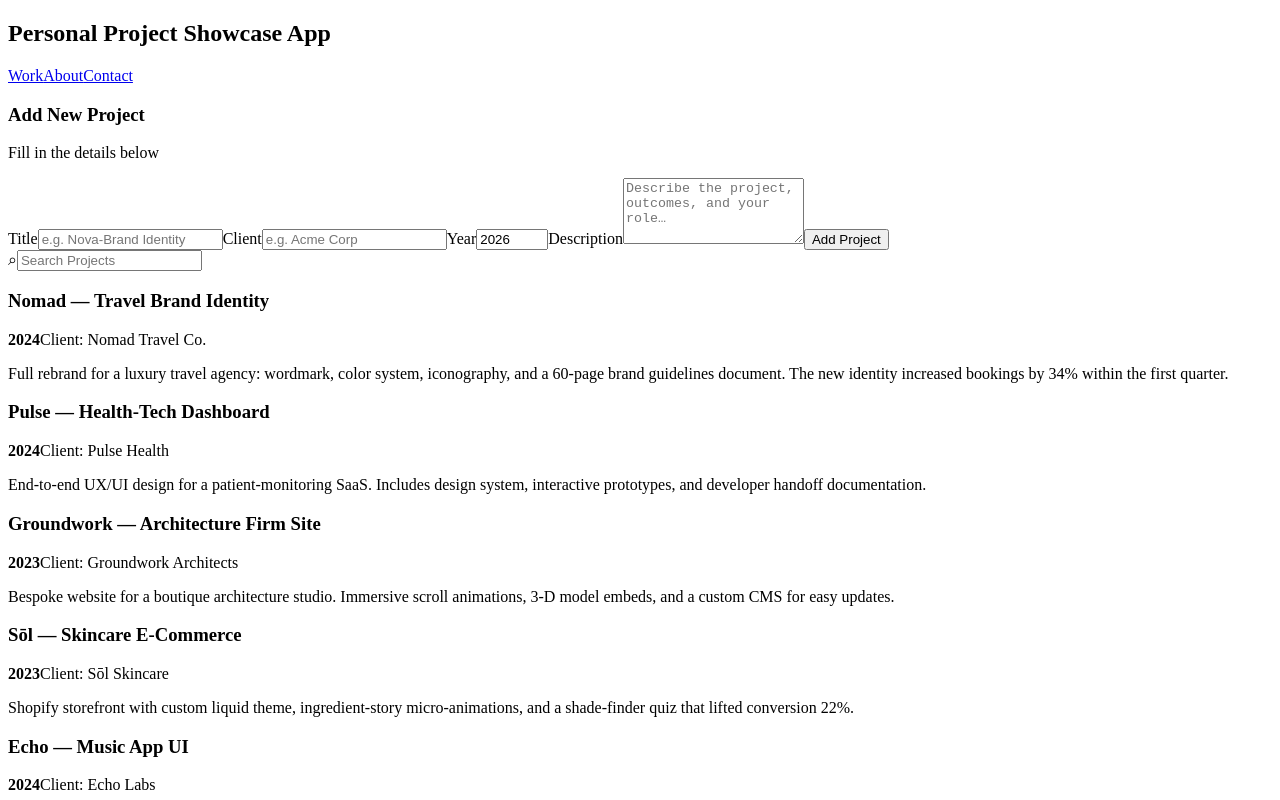
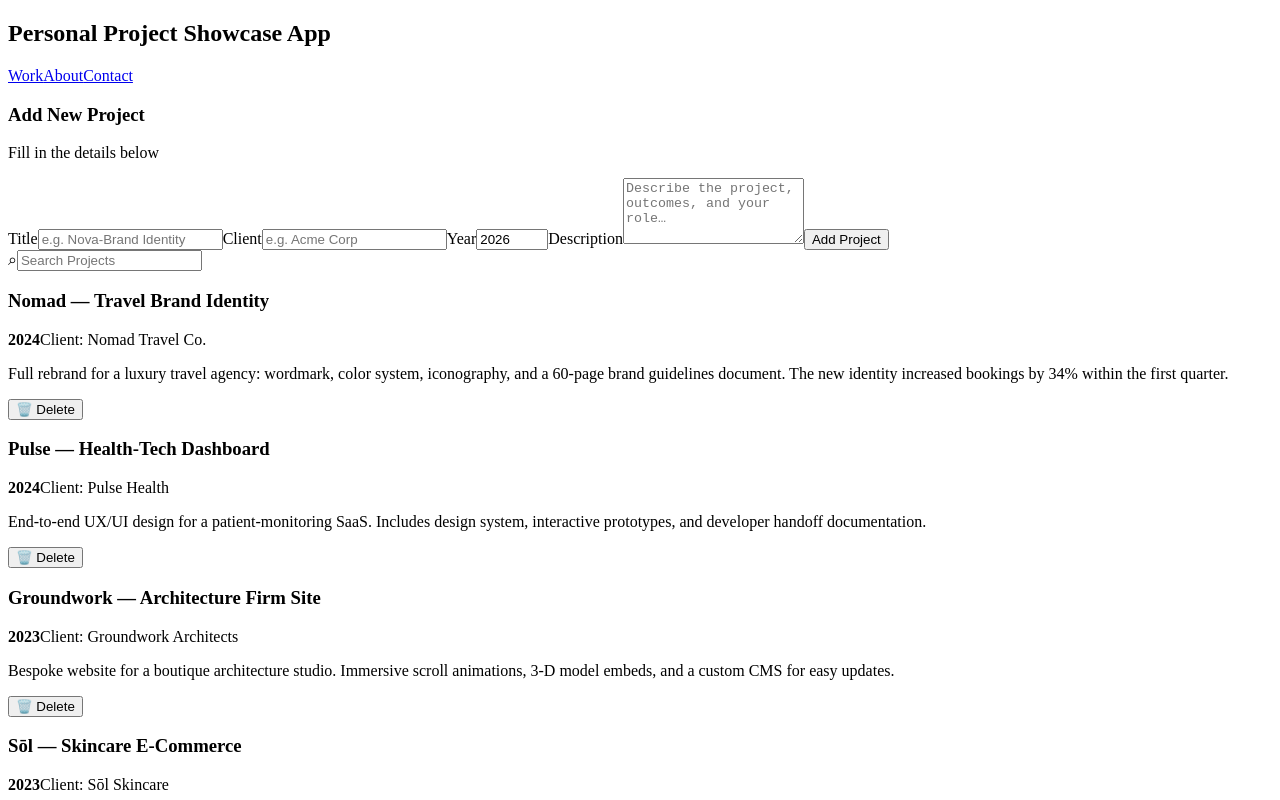
Before and after one commit to shara-arch/react-portfolio, a React (Vite) app in the folder react-portfolio/: page / in a window 1280 px wide. Shown: the top 800 px of the page. Built offline with nearby package versions, Linux system fonts and the light colour scheme.

Commit message:
Update Add Project Button and add delete button

```diff
--- a/react-portfolio/src/App.jsx
+++ b/react-portfolio/src/App.jsx
@@ -1,4 +1,4 @@
-import { useState, useReducer, useCallback } from "react";
+import { useState, useCallback } from "react";
 import Header from "./components/Header";
 import ProjectList from "./components/ProjectList";
 import AddProjectForm from "./components/AddProjectForm";
@@ -26,12 +26,23 @@ function App(){
         setProjects([...projects, newProject]);
     };
 
+    const handleDeleteProject = (projectId) => {
+        setProjects(projects.filter(p => p.id !== projectId));
+    };
+
         return(
         <section>
             <Header />
+            <section className="grid-container">
+            <div>
             <AddProjectForm onAddProject={handleAddProject} />
+            </div>
+            <div>
             <SearchBar value={searchQuery} onChange={setSearchQuery} />
-            <ProjectList projects={filteredProjects} searchQuery={searchQuery} />
+            <ProjectList projects={filteredProjects} searchQuery={searchQuery} onDeleteProject={handleDeleteProject} />
+            </div>
+
+            </section>
         </section>
 
     )
--- a/react-portfolio/src/components/AddProjectForm.jsx
+++ b/react-portfolio/src/components/AddProjectForm.jsx
@@ -24,7 +24,7 @@ function AddProjectForm ({onAddProject}) {
 
     // Reset form
     setForm(InitialState);
-    setError({});
+    setError('');
   };
     return(
         <section className="project-form-card">
--- a/react-portfolio/src/components/ProjectCard.jsx
+++ b/react-portfolio/src/components/ProjectCard.jsx
@@ -1,14 +1,14 @@
 import React from "react";
 
-function ProjectCard({project, index}){
-    const {title, description, year, client} = project;
+function ProjectCard({project, onDelete}){
+    const {id, title, description, year, client} = project;
     return(
         <div className="project-card">
             <h3>{title}</h3>
             <strong>{year}</strong>
             <span>Client:</span><span id="project-client"> {client}</span>
             <p id="project-description">{description}</p>
-
+            <button onClick={() => onDelete(id)} className="delete-btn" aria-label="delete button">🗑️ Delete</button>
         </div>
     )
 }
--- a/react-portfolio/src/components/ProjectList.jsx
+++ b/react-portfolio/src/components/ProjectList.jsx
@@ -1,12 +1,12 @@
 import React from "react";
 import ProjectCard from "./ProjectCard";
 
-function ProjectList ({projects, searchQuery}) {
+function ProjectList ({projects, searchQuery, onDeleteProject}) {
     return(
         <div className="project-List">
             {projects.length > 0 ? (
                 projects.map(project => (
-                   <ProjectCard key={project.id} project={project} />
+                   <ProjectCard key={project.id} project={project} onDelete={onDeleteProject} />
                 ))
             ): (<div className="empty-state" role="status">
         <span className="empty-icon">◎</span>
--- a/react-portfolio/src/components/SearchBar.jsx
+++ b/react-portfolio/src/components/SearchBar.jsx
@@ -4,7 +4,7 @@ function SearchBar ({value, onChange }) {
     return(
         <div>
             <span className="search-icon" aria-hidden="true">⌕</span>
-            <input type="text" Placeholder="Search Projects" value={value} onChange={(e) => onChange(e.target.value)} />
+            <input type="text" placeholder="Search Projects" value={value} onChange={(e) => onChange(e.target.value)} />
             {value && (<button className="search-clear"
           onClick={() => onChange("")}
           aria-label="Clear search">
```
